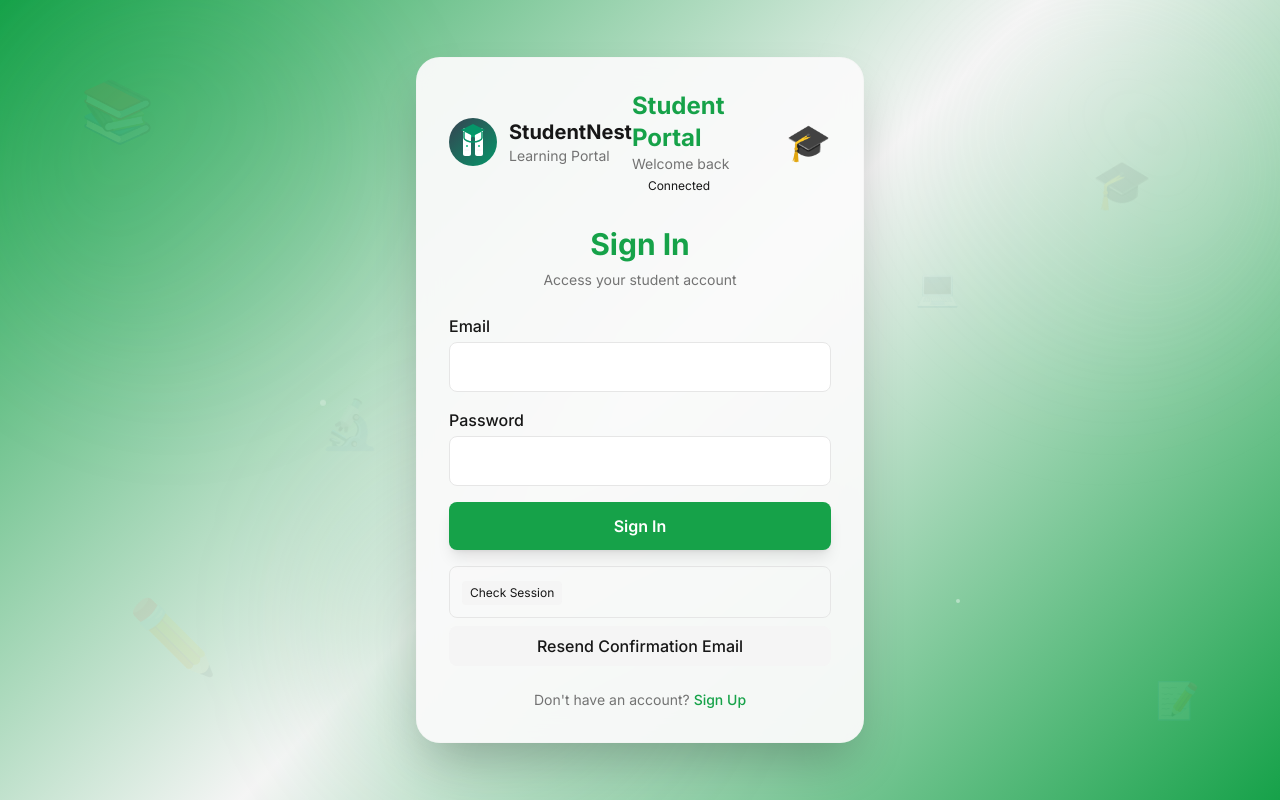
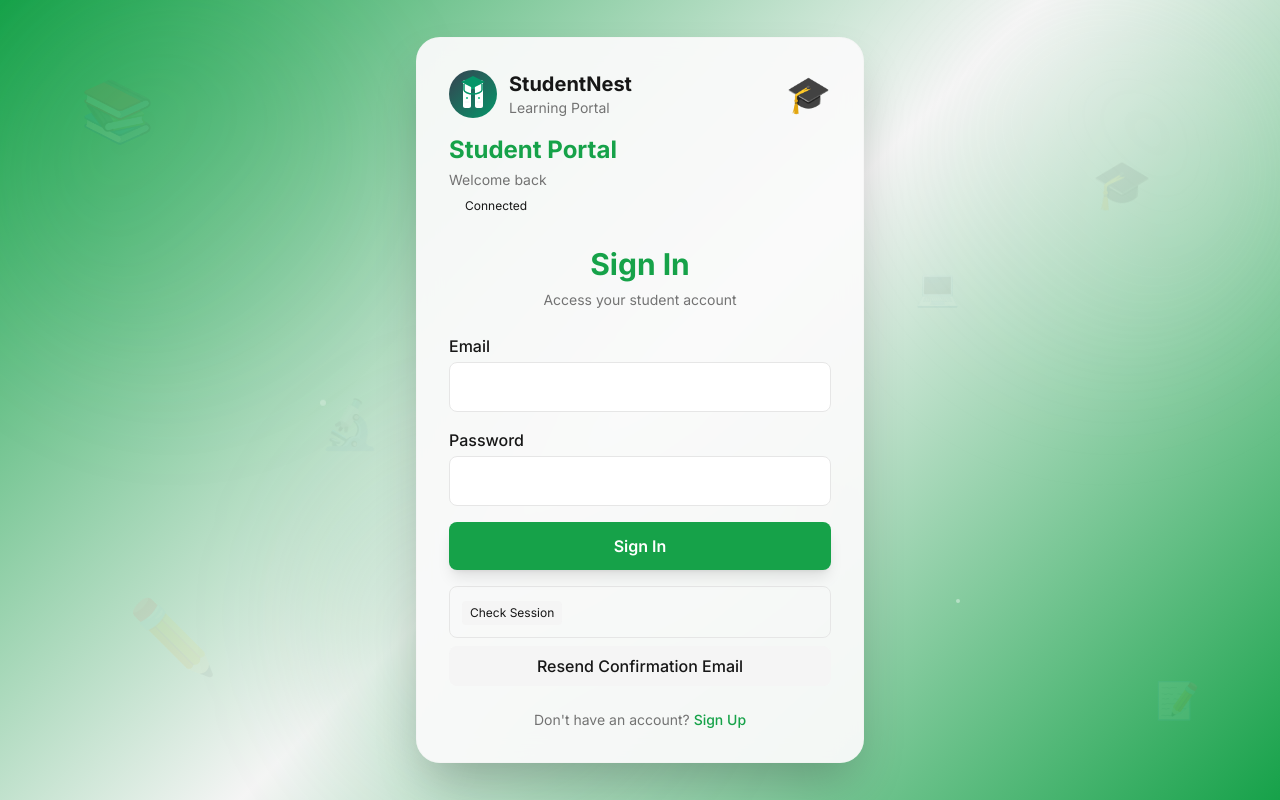
Before and after one commit to Ihsaan7/Student_Portal, a Next.js app: page /login in a window 1280 px wide. Built offline with nearby package versions, Linux system fonts and the light colour scheme.

Commit message:
resposniive fixed

```diff
--- a/app/login/page.js
+++ b/app/login/page.js
@@ -407,32 +407,48 @@ function LoginPageComponent() {
       </div>
 
       <div
-        className="backdrop-blur-md p-8 rounded-3xl shadow-2xl w-full max-w-md mx-4 relative z-10"
+        className="backdrop-blur-md p-4 sm:p-6 lg:p-8 rounded-2xl sm:rounded-3xl shadow-2xl w-full max-w-sm sm:max-w-md mx-4 relative z-10"
         style={{
           backgroundColor: `hsl(var(--card) / 0.95)`,
           border: `1px solid hsl(var(--border) / 0.2)`,
         }}
       >
-        <div className="flex items-center justify-between mb-8">
-          {/* StudyBuddy Logo */}
-          <StudyBuddyLogo size="medium" showText={true} />
+        {/* Header Section - Responsive Layout */}
+        <div className="mb-8">
+          {/* Logo and Title Row */}
+          <div className="flex flex-col sm:flex-row sm:items-center sm:justify-between mb-4">
+            {/* Logo - Responsive sizing */}
+            <div className="flex justify-center sm:justify-start mb-4 sm:mb-0">
+              <StudyBuddyLogo
+                size="medium"
+                showText={true}
+                className="scale-90 sm:scale-100"
+              />
+            </div>
 
-          <div>
+            {/* Decorative element - Hidden on small screens */}
+            <div className="hidden lg:block">
+              <div className="text-4xl">🎓</div>
+            </div>
+          </div>
+
+          {/* Title and Status Section */}
+          <div className="text-center sm:text-left">
             <h1
-              className="text-2xl font-bold"
+              className="text-xl sm:text-2xl font-bold mb-1"
               style={{ color: `hsl(var(--primary))` }}
             >
               Student Portal
             </h1>
             <p
-              className="text-sm"
+              className="text-sm mb-2"
               style={{ color: `hsl(var(--muted-foreground))` }}
             >
               Welcome back
             </p>
 
             {/* Network Status Indicator */}
-            <div className="mt-1 flex items-center">
+            <div className="flex items-center justify-center sm:justify-start">
               <div
                 className="w-2 h-2 rounded-full mr-2"
                 style={{
@@ -454,11 +470,6 @@ function LoginPageComponent() {
                 {networkStatus === "online" ? "Connected" : "Offline"}
               </span>
             </div>
-          </div>
-
-          {/* Decorative element on the right */}
-          <div className="hidden md:block">
-            <div className="text-4xl">🎓</div>
           </div>
         </div>
 
--- a/app/signup/page.js
+++ b/app/signup/page.js
@@ -225,19 +225,35 @@ export default function SignupPage() {
       </div>
 
       <div
-        className="backdrop-blur-md p-8 rounded-3xl shadow-2xl w-full max-w-4xl mx-4 relative z-10"
+        className="backdrop-blur-md p-4 sm:p-6 lg:p-8 rounded-2xl sm:rounded-3xl shadow-2xl w-full max-w-sm sm:max-w-2xl lg:max-w-4xl mx-4 relative z-10"
         style={{
           backgroundColor: `hsl(var(--card) / 0.95)`,
           border: `1px solid hsl(var(--border) / 0.2)`,
         }}
       >
-        <div className="flex items-center justify-between mb-8">
-          {/* StudyBuddy Logo */}
-          <StudyBuddyLogo size="medium" showText={true} />
+        {/* Header Section - Responsive Layout */}
+        <div className="mb-8">
+          {/* Logo and Title Row */}
+          <div className="flex flex-col sm:flex-row sm:items-center sm:justify-between mb-4">
+            {/* Logo - Responsive sizing */}
+            <div className="flex justify-center sm:justify-start mb-4 sm:mb-0">
+              <StudyBuddyLogo
+                size="medium"
+                showText={true}
+                className="scale-90 sm:scale-100"
+              />
+            </div>
 
-          <div>
+            {/* Decorative element - Hidden on small screens */}
+            <div className="hidden lg:block">
+              <div className="text-4xl">🎓</div>
+            </div>
+          </div>
+
+          {/* Title Section */}
+          <div className="text-center sm:text-left">
             <h1
-              className="text-2xl font-bold"
+              className="text-xl sm:text-2xl font-bold mb-1"
               style={{ color: `hsl(var(--primary))` }}
             >
               Student Portal
@@ -248,11 +264,6 @@ export default function SignupPage() {
             >
               Join our learning community
             </p>
-          </div>
-
-          {/* Decorative element on the right */}
-          <div className="hidden md:block">
-            <div className="text-4xl">🎓</div>
           </div>
         </div>
 
```
